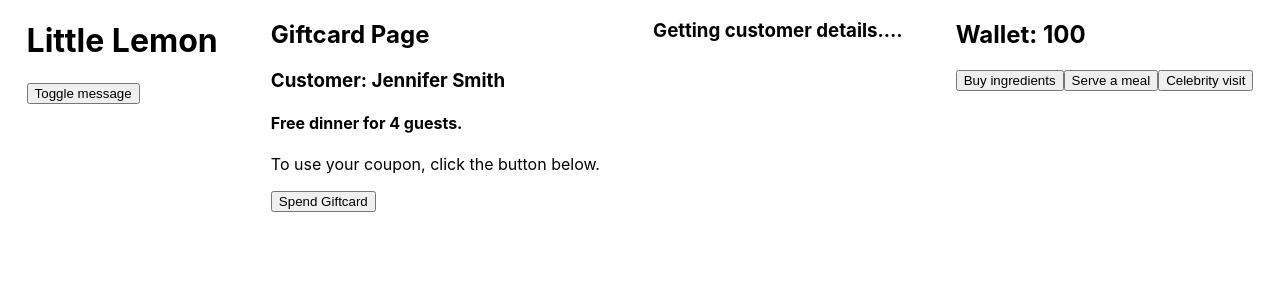
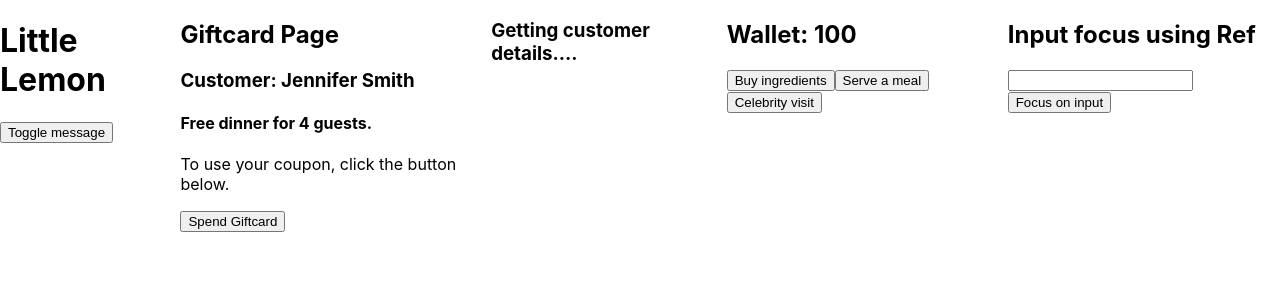
Before and after one commit to madhuriS3008/reacthooks, a React (Create React App) app: page / in a window 1280 px wide. Shown: the top 300 px of the page. Built offline with nearby package versions, Linux system fonts and the light colour scheme; no server answers.

Commit message:
using useRef to focus on input field

```diff
--- a/src/App.js
+++ b/src/App.js
@@ -3,6 +3,7 @@ import "./App.css";
 import GiftCard from "./components/GiftCard";
 import FetchUser from "./components/FetchUser";
 import Wallet from "./components/Wallet";
+import InputFocus from "./components/InputFocus";
 
 function App() {
   const [toggle, setToggle] = useState(false);
@@ -27,6 +28,7 @@ function App() {
       <GiftCard />
       <FetchUser />
       <Wallet />
+      <InputFocus />
     </div>
   );
 }
--- /dev/null
+++ b/src/components/InputFocus.js
@@ -0,0 +1,19 @@
+import { useRef } from "react";
+
+const InputFocus = () => {
+  const inputRef = useRef(null);
+
+  const focusHandler = () => {
+    inputRef.current.focus();
+  };
+
+  return (
+    <div>
+      <h2>Input focus using Ref</h2>
+      <input ref={inputRef} type="text" />
+      <button onClick={focusHandler}>Focus on input</button>
+    </div>
+  );
+};
+
+export default InputFocus;
```
